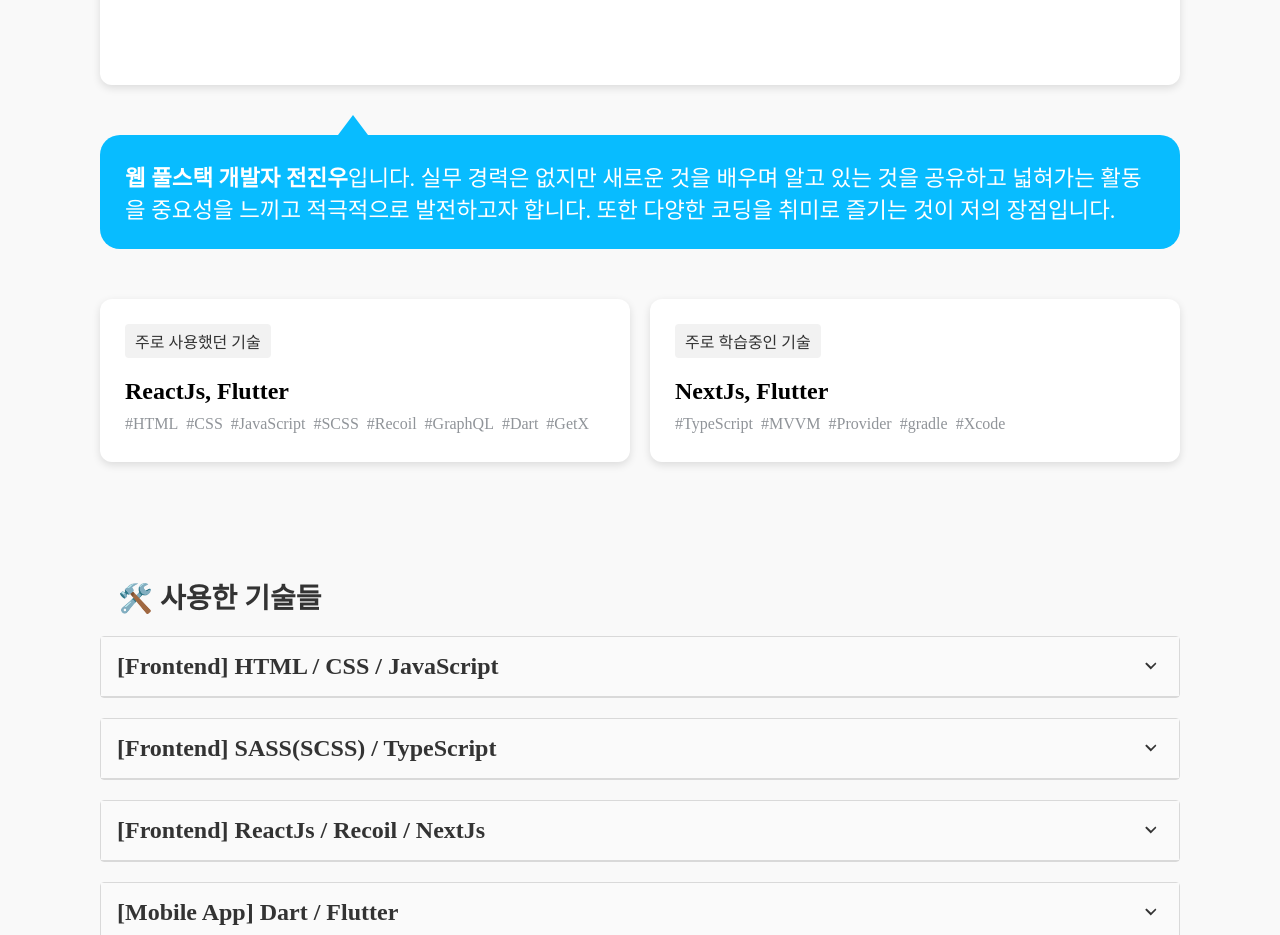
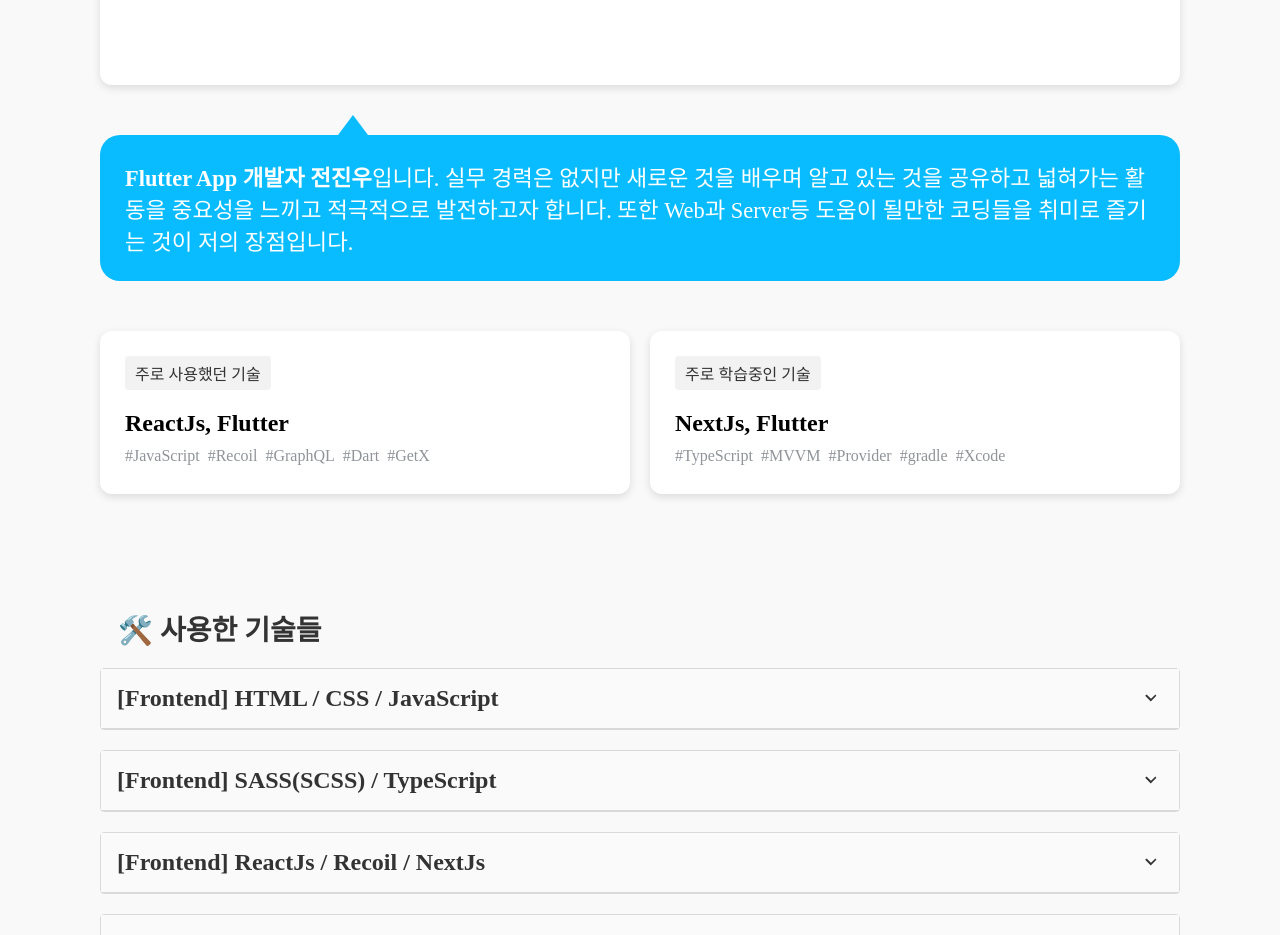
Before and after one commit to Jun-Jinu/portfolio, a Next.js app: page / in a window 1280 px wide. Shown: the part 1660-2595 px from the top of the page. Built offline with nearby package versions, Linux system fonts and the light colour scheme.

Commit message:
docs: 자기소개 글 일부 변경

```diff
--- a/components/common/about-me.tsx
+++ b/components/common/about-me.tsx
@@ -173,25 +173,17 @@
                 </RowContainer>
             </BasicCard>
             <Bubble>
-                <b>웹 풀스택 개발자 전진우</b>입니다. 실무 경력은 없지만 새로운
-                것을 배우며 알고 있는 것을 공유하고 넓혀가는 활동을 중요성을
-                느끼고 적극적으로 발전하고자 합니다. 또한 다양한 코딩을 취미로
-                즐기는 것이 저의 장점입니다.
+                <b>Flutter App 개발자 전진우</b>입니다. 실무 경력은 없지만
+                새로운 것을 배우며 알고 있는 것을 공유하고 넓혀가는 활동을
+                중요성을 느끼고 적극적으로 발전하고자 합니다. 또한 Web과
+                Server등 도움이 될만한 코딩들을 취미로 즐기는 것이 저의
+                장점입니다.
             </Bubble>
             <RowContainer>
                 <ImgCard
                     category={["주로 사용했던 기술"]}
                     title={"ReactJs, Flutter"}
-                    tag={[
-                        "HTML",
-                        "CSS",
-                        "JavaScript",
-                        "SCSS",
-                        "Recoil",
-                        "GraphQL",
-                        "Dart",
-                        "GetX",
-                    ]}
+                    tag={["JavaScript", "Recoil", "GraphQL", "Dart", "GetX"]}
                 />
                 <Spacer />
                 <ImgCard
```
